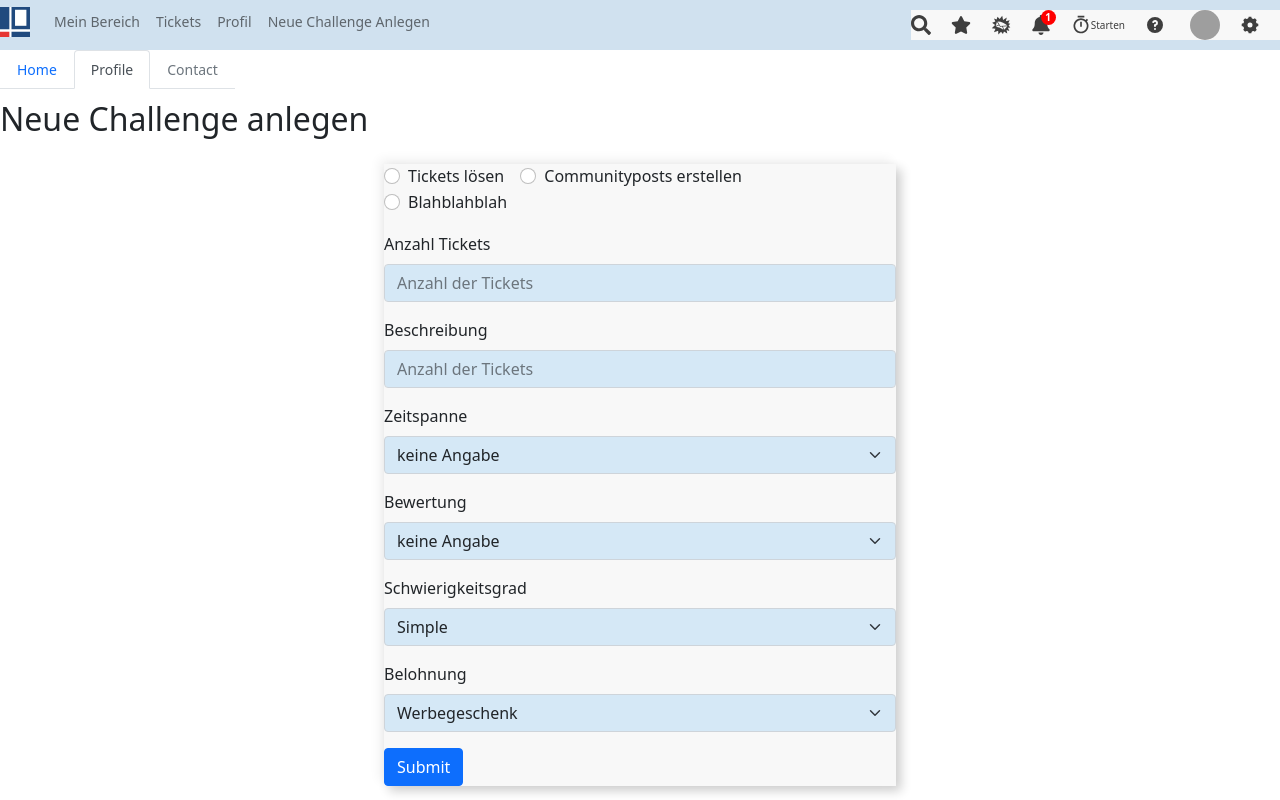
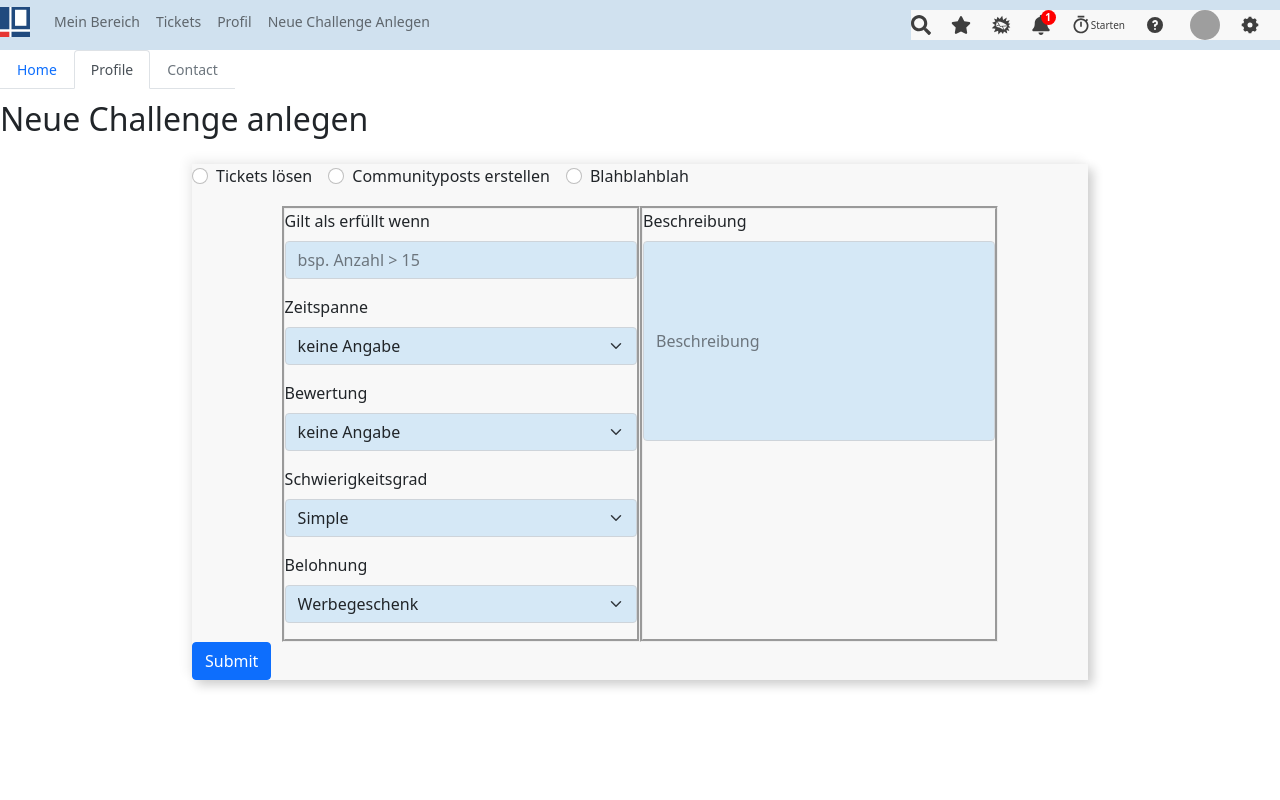
Before and after one commit to RomanoLu/bcs-gamification, a React (Create React App) app: page /newChallenge in a window 1280 px wide. Built offline with nearby package versions, Linux system fonts and the light colour scheme; grey boxes are pictures that could not be loaded.

Commit message:
Challenge Formular und Kommunikation zum Server angepasst

```diff
--- a/src/Components/Dashboard/ChallengeForm.js
+++ b/src/Components/Dashboard/ChallengeForm.js
@@ -6,13 +6,13 @@ import Button from "react-bootstrap/Button";
 import Axios from 'axios';
 
 class ChallengeForm extends React.Component {
-  constructor(){
+  constructor() {
     super();
     this.state = {
       betreff: "",
-        beschreibung : "",
-        titel : "",
-        schwierigkeit : "",
+      beschreibung: "",
+      titel: "",
+      schwierigkeit: "",
       idbelohnung: "",
       zeit: "2022-05-07 19:09:44",
       ende: "2022-05-07"
@@ -25,13 +25,10 @@ render() {
         betreff: this.state.betreff,
         beschreibung: this.state.beschreibung,
         titel: this.state.titel,
-      schwierigkeit: this.state.schwierigkeit ,
+        schwierigkeit: this.state.schwierigkeit,
         idbelohnung: this.state.idbelohnung,
         zeit: this.state.zeit,
         ende: this.state.ende,
-
-
-
       }).then(() => {
         alert("succesfull insert");
       });
@@ -42,68 +39,61 @@ render() {
         <h2>Neue Challenge anlegen</h2>
         <div className="flexboxContainer">
           <Form>
+
             {["radio"].map((type) => (
               <div key={`inline-${type}`} className="mb-3">
                 <Form.Check
                   inline
                   label="Tickets lösen"
-              name="Tickets lösen"
+                  name="group-1"
                   type={type}
                   id={`inline-${type}-1`}
                   onChange={(e) => {
-                this.setState({titel: e.target.name })
+                    this.setState({ titel: e.target.lable })
                   }
                   }
                 />
                 <Form.Check
                   inline
                   label="Communityposts erstellen"
-              name="Communityposts erstellen"
+                  name="group-1"
                   type={type}
                   id={`inline-${type}-2`}
                   onChange={(e) => {
-                this.setState({titel: e.target.name })
+                    this.setState({ titel: e.target.lable })
                   }
                   }
                 />
                 <Form.Check
                   inline
                   label="Blahblahblah"
-              name="Blahblahblah"
+                  name="group-1"
                   type={type}
                   id={`inline-${type}-3`}
                   onChange={(e) => {
-                this.setState({titel: e.target.name })
+                    this.setState({ titel: e.target.lable })
                   }
                   }
                 />
               </div>
             ))}
             <fieldset>
+              <div className="parent">
+                <div className="div1">
                   <Form.Group className="mb-3">
-            <Form.Label htmlFor="disabledTextInput">Anzahl Tickets</Form.Label>
+                    <Form.Label htmlFor="disabledTextInput">Gilt als erfüllt wenn</Form.Label>
+                    {/*Bedingung für erfüllung irgendwie festlegen, weil vllt ist es nicht immer die anzahl*/}
                     <Form.Control
                       id="disabledTextInput"
-              placeholder="Anzahl der Tickets"
+                      placeholder="bsp. Anzahl > 15"
                       className="form"
                     />
                   </Form.Group>
-          <Form.Group className="mb-3">
-            <Form.Label htmlFor="disabledTextInput">Beschreibung</Form.Label>
-            <Form.Control
-              id="disabledTextInput"
-              placeholder="Anzahl der Tickets"
-              className="form"
-              onChange={(e) => {
-                this.setState({beschreibung: e.target.value })
-                }
-            }
-            />
-          </Form.Group>
+
                   <Form.Group className="mb-3">
                     <Form.Label htmlFor="disabledSelect">Zeitspanne</Form.Label>
                     <Form.Select id="disabledSelect" onChange={(e) => {
-                this.setState({zeit: "2022-05-07 19:09:44" })
+                      this.setState({ zeit: "2022-05-07 19:09:44" })
 
                     }
                     }>
@@ -131,7 +121,7 @@ render() {
                   <Form.Group className="mb-3">
                     <Form.Label htmlFor="disabledSelect">Schwierigkeitsgrad</Form.Label>
                     <Form.Select id="disabledSelect" onChange={(e) => {
-                this.setState({schwierigkeit: e.target.value })
+                      this.setState({ schwierigkeit: e.target.value })
                     }
                     }>
                       <option>Simple</option>
@@ -142,7 +132,7 @@ render() {
                   <Form.Group className="mb-3">
                     <Form.Label htmlFor="disabledSelect">Belohnung</Form.Label>
                     <Form.Select id="disabledSelect" onChange={(e) => {
-                this.setState({idbelohnung: e.target.value })
+                      this.setState({ idbelohnung: e.target.value })
                     }
                     }>
                       <option>Werbegeschenk</option>
@@ -150,6 +140,22 @@ render() {
                       <option>1000px</option>
                     </Form.Select>
                   </Form.Group>
+                </div>
+                <div className="div2">
+                  <Form.Group className="mb-3">
+                    <Form.Label htmlFor="disabledTextInput">Beschreibung</Form.Label>
+                    <Form.Control
+                      id="disabledTextInput"
+                      placeholder="Beschreibung"
+                      className="tfstyle2"
+                      onChange={(e) => {
+                        this.setState({ beschreibung: e.target.value })
+                      }
+                      }
+                    />
+                  </Form.Group>
+                </div>
+              </div>
               <Button className="buttoncolor" type="submit" onClick={submit}>
                 Submit
               </Button>
--- a/src/Components/Dashboard/ChallengeFormStyles.css
+++ b/src/Components/Dashboard/ChallengeFormStyles.css
@@ -1,14 +1,11 @@
 .flexboxContainer {
-  display: flex;
-  justify-content: center;
-  flex-direction: row;
   margin-top: 2%;
   border-collapse: collapse;
   background-color: #f8f8f8;
   box-shadow: 5px 5px 10px #cecece,
   -5px -5px 10px #f2f2f2;
-  margin-left: 30%;
-  margin-right: 30%;
+  margin-left: 15%;
+  margin-right: 15%;
 }
 
 .flexboxItem {
@@ -44,3 +41,25 @@
 h2{
   margin-top: 50px;
 }
+
+.tfstyle2{
+  background-color: #d5e8f6;
+  height: 200px;
+}
+
+.parent {
+  margin-left: 10%;
+  margin-right: 10%;
+  display: grid;
+  grid-template-columns: repeat(2, 1fr);
+  grid-template-rows: 1fr;
+  grid-column-gap: 0px;
+  grid-row-gap: 0px;
+  }
+
+  .div1 {
+      grid-area: 1 / 1 / 2 / 2;
+  }
+  .div2 {
+      grid-area: 1 / 2 / 2 / 3;
+  }
```
Lines whose indentation alone changed are shown as unchanged.
